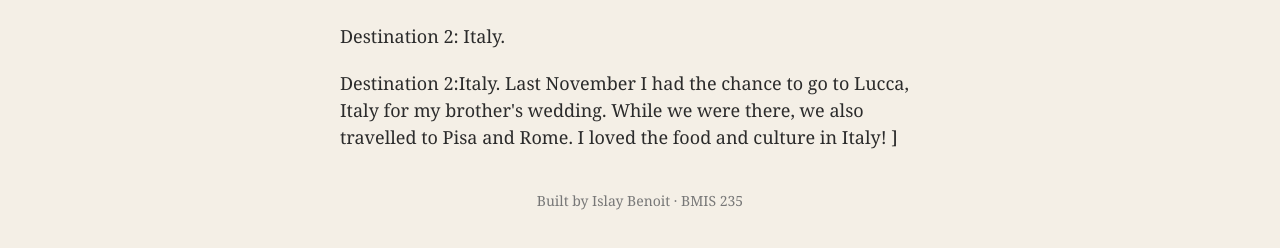
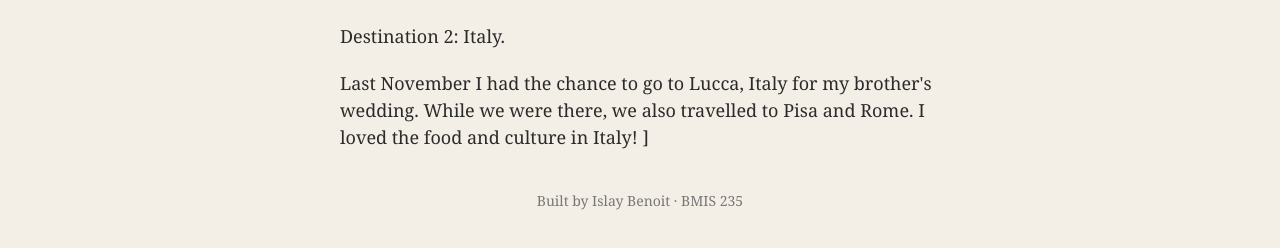
Before and after one commit to islaybenoit10/bmis235-html-3, a plain HTML site: page Italy.html in a window 1280 px wide. Shown: the part 172-420 px from the top of the page. Drawn offline with Linux system fonts and the light colour scheme.

Commit message:
Update Italy.html

```diff
--- a/Italy.html
+++ b/Italy.html
@@ -25,7 +25,7 @@
 <h1>Italy</h1>
 <p>Destination 2: Italy.</p>
 
-<p>Destination 2:Italy. Last November I had the chance to go to Lucca, Italy for my brother's wedding. While we were there, we also travelled to Pisa and Rome. I loved the food and culture in Italy! ]</p>
+<p>Last November I had the chance to go to Lucca, Italy for my brother's wedding. While we were there, we also travelled to Pisa and Rome. I loved the food and culture in Italy! ]</p>
 
 <footer>Built by Islay Benoit &middot; BMIS 235</footer>
 
```
